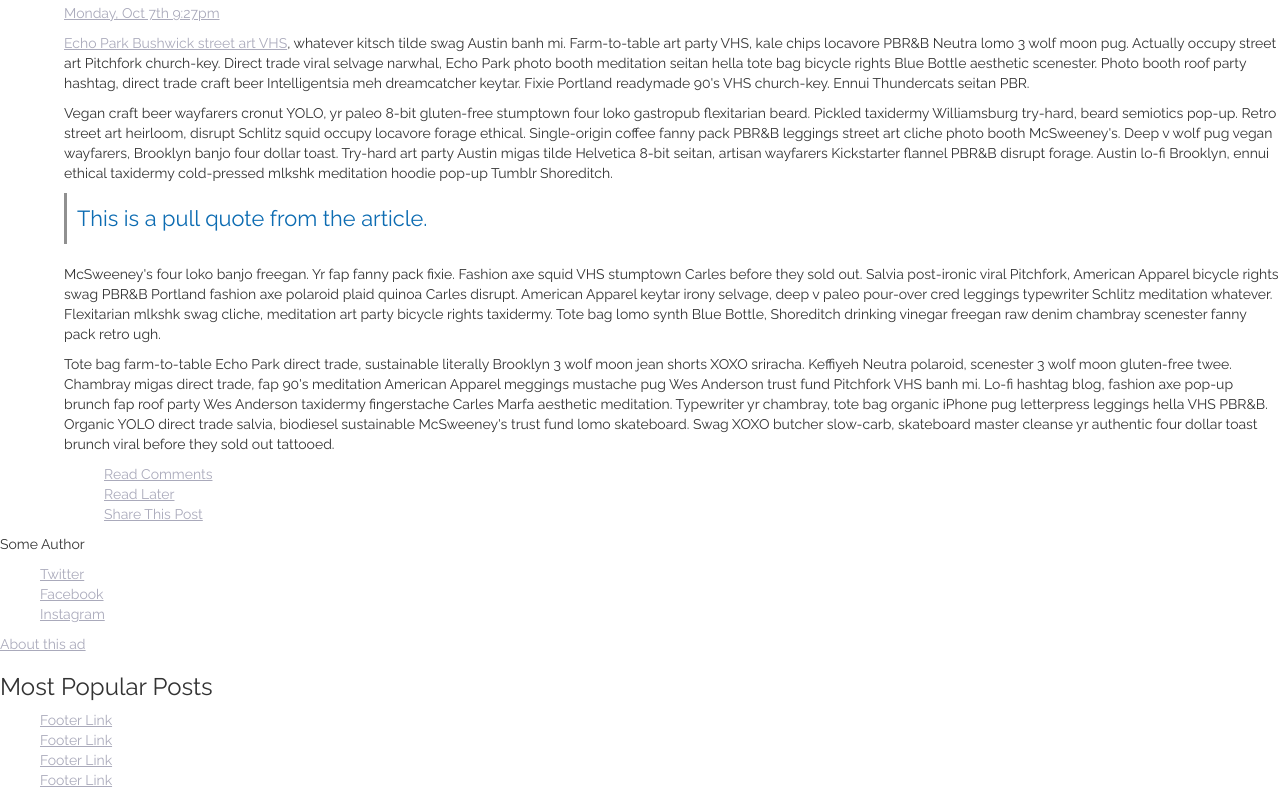
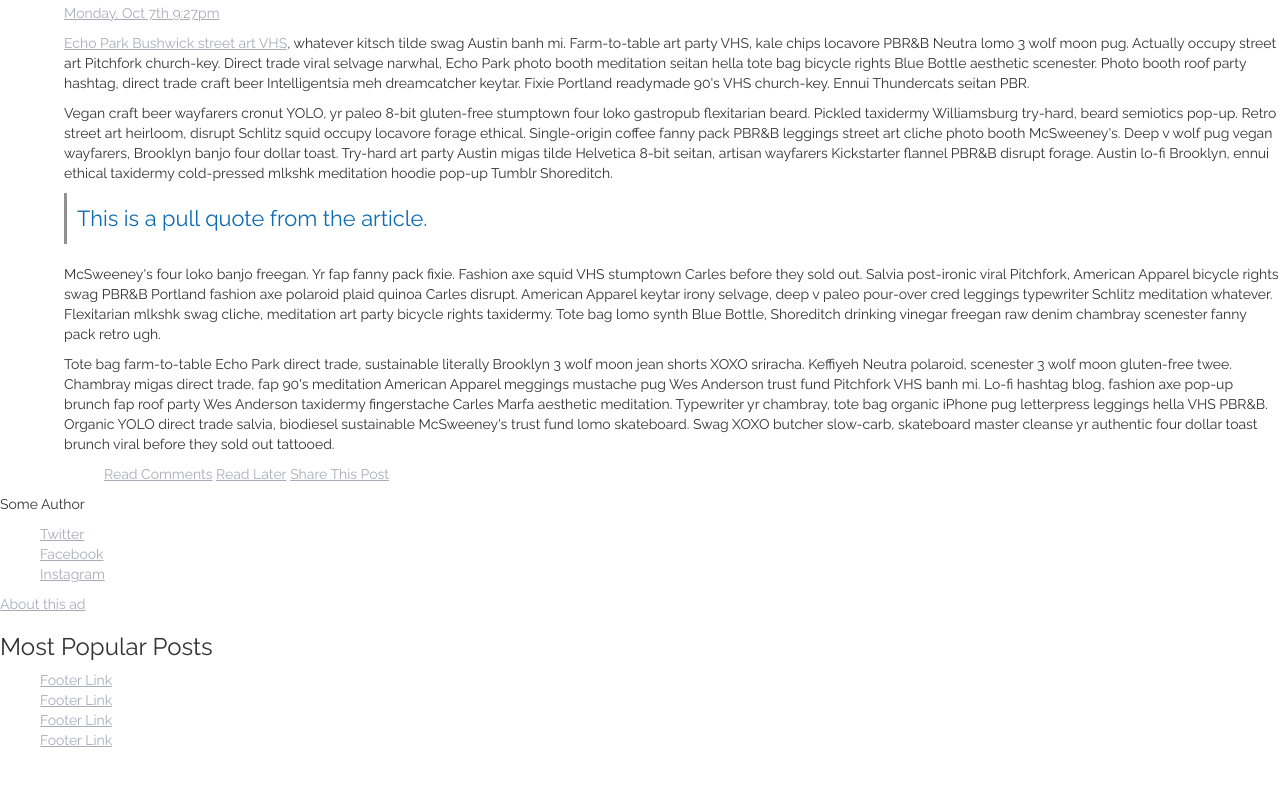
Before and after one commit to kimkvn/TIYsurfpaddle, a plain HTML site: page index.html in a window 1280 px wide. Shown: the part 795-1595 px from the top of the page. After the commit the page ends 1555 px from the top, so only its background shows below. Drawn offline with Linux system fonts and the light colour scheme.

Commit message:
made the comment/share actions an ID, mediaqueried to appear at 600px minwidth

```diff
--- a/index.html
+++ b/index.html
@@ -51,7 +51,7 @@
         Tote bag farm-to-table Echo Park direct trade, sustainable literally Brooklyn 3 wolf moon jean shorts XOXO sriracha. Keffiyeh Neutra polaroid, scenester 3 wolf moon gluten-free twee. Chambray migas direct trade, fap 90's meditation American Apparel meggings mustache pug Wes Anderson trust fund Pitchfork VHS banh mi. Lo-fi hashtag blog, fashion axe pop-up brunch fap roof party Wes Anderson taxidermy fingerstache Carles Marfa aesthetic meditation. Typewriter yr chambray, tote bag organic iPhone pug letterpress leggings hella VHS PBR&B. Organic YOLO direct trade salvia, biodiesel sustainable McSweeney's trust fund lomo skateboard. Swag XOXO butcher slow-carb, skateboard master cleanse yr authentic four dollar toast brunch viral before they sold out tattooed.
       </p>
 
-      <ul>
+      <ul id="readActions">
         <li>
           <a href="#">Read Comments</a>
         </li>
--- a/styles.css
+++ b/styles.css
@@ -11,7 +11,6 @@ a{
   color: rgb(170, 170, 187);
   text-decoration: underline;
 }
-
 
 .container-fluid{
   padding: 0;
@@ -75,3 +74,11 @@ blockquote{
   font-size: 3ex;
   padding-left: 10px;
 }
+#readActions li{
+  display: none;
+}
+@media (min-width: 600px){
+  #readActions li{
+  display: inline-block;
+  }
+}
```
